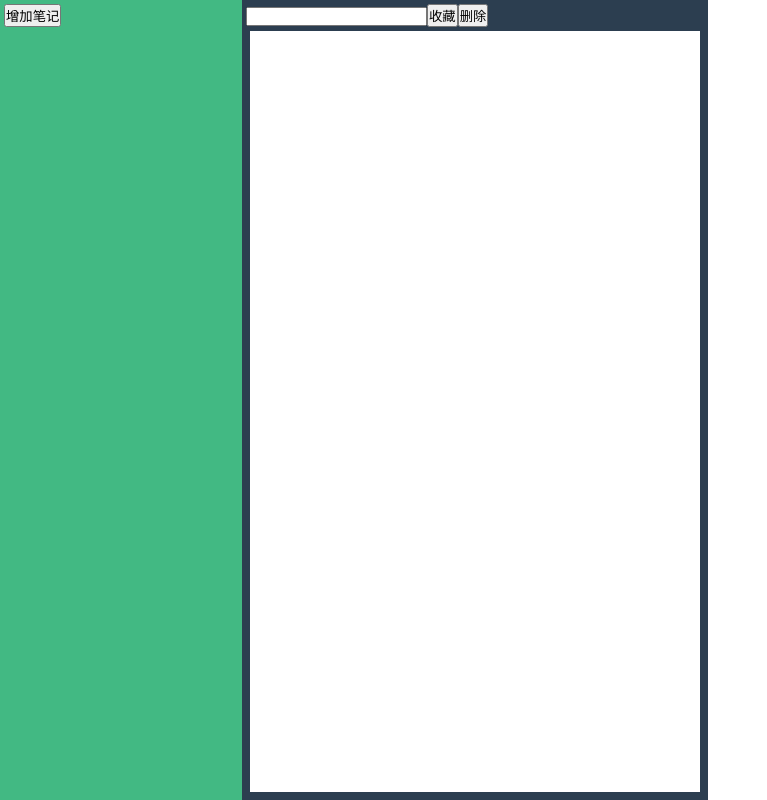
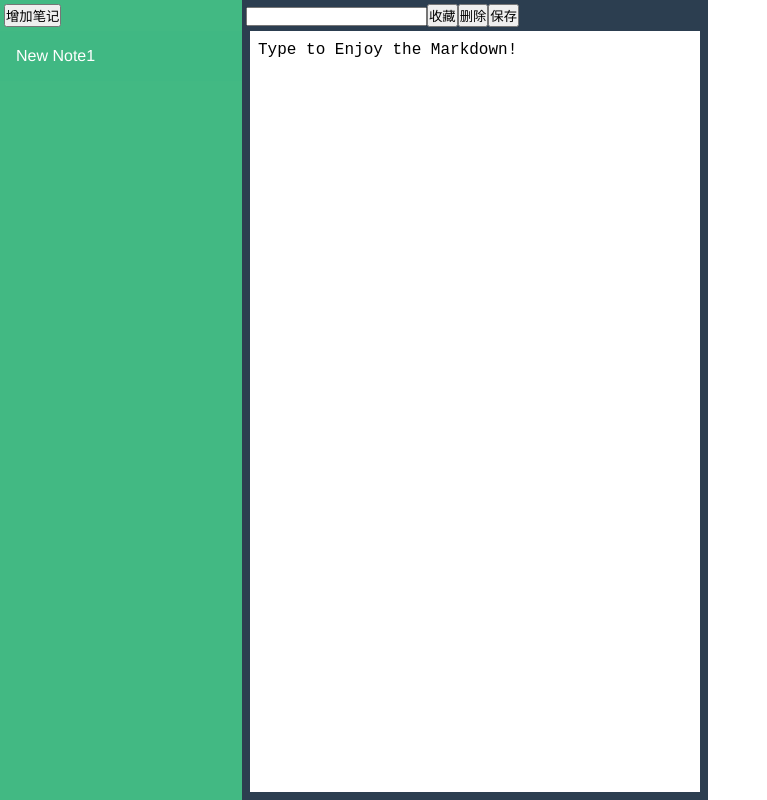
Before and after one commit to zsctest/markdown-note, a Vue app: page / in a window 1280 px wide. Both pictures are taken after a click on the button "增加笔记". Shown: the whole page, without its empty margins (0-767 px from the left). Built offline with nearby package versions, Linux system fonts and the light colour scheme.

Commit message:
用localStorage完成数据存储

```diff
--- a/src/App.vue
+++ b/src/App.vue
@@ -1,41 +1,42 @@
 <template>
   <div id="notebook">
-		<Sidebar />
-		<Mainpane @notechange="noteContent"/>
-		<Preview :notehtml="notehtml" :mainScrollTop="mainScrollTop"/>
+    <template v-if="true">
+      <Mainpane @notechange="noteContent" />
+      <Preview :notehtml="notehtml" :mainScrollTop="mainScrollTop" />
+    </template>
+    <div v-else class="notesEmpty">
+      <div>添加笔记开始写作吧！</div>
     </div>
-
+  </div>
 </template>
 
 <script>
 import Preview from "./components/Preview.vue";
 import Mainpane from "./components/Mainpane.vue";
-	import Sidebar from "./components/Sidebar.vue";
-	import markdown from './markdown.js'
+import markdown from "./markdown.js";
 export default {
-		name: 'App',
+  name: "App",
   components: {
     Preview,
     Mainpane,
-			Sidebar,
   },
-		data(){
-			return{
-				notehtml:"",
-				mainScrollTop:1,
-			}
+  data() {
+    return {
+      notehtml: "",
+      mainScrollTop: 1,
+    };
   },
-		methods:{
-			noteContent(data){
+
+  methods: {
+    noteContent(data) {
       //接收到编辑区组件发来的解析成HTML后的笔记内容
 
       //传给预览区组件
       this.notehtml = markdown(data.content);
       this.mainScrollTop = data.height;
-
-			}
-		}
-	}
+    },
+  },
+};
 </script>
 
 <style>
@@ -56,6 +57,18 @@
 
 #notebook {
   display: flex;
-		justify-content: space-around;
+  /* justify-content: space-around; */
+}
+.notesEmpty {
+  width: 100%;
+  height: 100vh;
+  text-align: center;
+}
+.notesEmpty > div {
+  padding-top: 50%;
+  transform: translateY(-50%);
+  font-size: 4rem;
+  opacity: 0.5;
+  color: darkgray;
 }
 </style>
--- a/src/components/Mainpane.vue
+++ b/src/components/Mainpane.vue
@@ -1,29 +1,64 @@
 <template>
+    <Sidebar @select="selectedNote" ref="sidebar"></Sidebar>
 	<section class="main">
+		<div class="cover" v-show ="noSelectedNote">
+			<div>选择笔记开始写作吧</div>
+		</div>
 		<div class="toolbar">
 			<input />
-			<button>收藏</button>
-			<button>删除</button>
+			<button @click="this.$refs.sidebar.favoriteNote">收藏</button>
+			<button @click="del">删除</button>
+			<button @click="save">保存</button>
 		</div>
 		<textarea v-model="content"></textarea>
 	</section>
 </template>
 
 <script>
+import Sidebar from "./Sidebar.vue";
 	export default{
 		name:"Mainpane",
+		components:{
+			Sidebar,
+		},
 		data(){
 			return {
 				content:"",
+				selectedId:null,
+				noSelected:true,
 			}
 		},
 		watch:{
 			content:function(){
 				// console.log("mainpane发送数据",this.content);
 				//获取编辑区滚动条高度
-				let mainScrollTop = document.querySelector("textarea").scrollTop;
-				let mainScrollHeight = document.querySelector("textarea").scrollHeight;
-				this.$emit("notechange",{"content":this.content,"height":mainScrollTop/mainScrollHeight});
+				let mainScrollTop = document.querySelector("textarea").scrollTop || 0;
+				let mainScrollHeight = document.querySelector("textarea").scrollHeight || 1;
+				this.$emit("notechange",{
+					"content":this.content,
+					"height":mainScrollTop/mainScrollHeight
+					});
+			}
+		},
+		methods:{
+			selectedNote(id){
+				this.selectedId = id;
+				this.content = this.$refs.sidebar.notes.find(note=> note.id === id).content;
+				this.noSelected = false;
+				console.log("in ")
+			},
+			save(){
+				this.$refs.sidebar.notes.find(note=> note.id === this.selectedId).content = this.content;
+			},
+			del(){
+				this.$refs.sidebar.removeNote();
+				this.content = "";
+				this.noSelected = true;
+			}
+		},
+		computed:{
+			noSelectedNote(){
+				return this.noSelected;
 			}
 		}
 	}
@@ -32,6 +67,7 @@
 
 <style scoped>
 	.main{
+		position: relative;
 		background-color: #2C3E50;
 		width:45%;
 		height:100vh;
@@ -52,4 +88,21 @@
 		font-size: 1rem;
 		line-height: 1.4;
 	}
+	.cover{
+		position: absolute;
+		left:0;
+		top:0;
+		width:100%;
+		height:100%;
+		background-color:#ffffff;
+		text-align: center;
+	}
+	.cover > div {
+		margin-left: 100%;
+		transform: translateY(30%);
+		font-size: 4rem;
+		opacity: 0.5;
+		color: darkgray;
+		writing-mode:vertical-lr;
+	}
 </style>
--- a/src/components/Preview.vue
+++ b/src/components/Preview.vue
@@ -1,5 +1,5 @@
 <template>
-  <aside class="preview" v-html="notePreview"></aside>
+  <aside ref="preview" class="preview" v-html="notePreview"></aside>
 </template>
 
 <script>
@@ -16,12 +16,14 @@ export default {
       // console.log("preview接收到数据",this.content);
       return this.content;
     },
+
   },
   watch: {
     notehtml: function () {
       this.content = this.notehtml;
 
-      let previewArea = document.querySelector(".preview");
+      // let previewArea = document.querySelector(".preview");
+      let previewArea = this.$refs.preview;
       let previewScrollHeight = previewArea.scrollHeight;
       window.requestAnimationFrame(()=>{
         previewArea.scrollTo(0,this.mainScrollTop*previewScrollHeight);
--- a/src/components/Sidebar.vue
+++ b/src/components/Sidebar.vue
@@ -1,25 +1,137 @@
 <template>
   <aside class="side-bar">
     <div class="toolbar">
-			<button @click="addNode">增加笔记</button></div>
+      <button @click="addNote" :title="notes.length + ' note(s) already'">
+        增加笔记
+      </button>
+    </div>
     <div class="notes">
-			<div class="note">
-
+      <div
+        class="note"
+        v-for="note of sortedNotes"
+        :class="{ selected: note ===  selectedNote}"
+        @click="selectNote(note)"
+        :key="note.id"
+      >
+        <i class="icon material-icons" v-if="note.favorite">star</i
+        >{{ note.title }}
       </div>
     </div>
   </aside>
 </template>
 
 <script>
+export default {
+  name: "Sidebar",
+data () {
+    return {
+      notes: JSON.parse(localStorage.getItem('notes')) || [],
+      selectedId: localStorage.getItem('selected-id') || null,
+      isSelected:false,
+    }
+  },
+
+
+  computed: {
+    selectedNote () {
+      return this.notes.find(note => note.id === this.selectedId)
+    },
+
+
+    sortedNotes () {
+      return this.notes.slice().sort((a, b) => a.created - b.created)
+      .sort((a, b) => (a.favorite === b.favorite)? 0 : a.favorite? -1 : 1)
+    },
+
+  },
+
+
+  watch: {
+    notes: {
+      handler: 'saveNotes',
+      deep: true,
+    },
+    selectedId (val, oldVal) {
+      localStorage.setItem('selected-id', val);
+      console.log("old",oldVal);
+    },
+  },
+
+  methods:{
+    addNote () {
+      const time = Date.now()
+      const note = {
+          id: String(time),
+          title: "New Note" + (this.notes.length + 1),
+          content: "Type to Enjoy the Markdown!",
+          created: time,
+          favorite: false,
+      };
+      // Add
+      this.notes.push(note)
+      // Select
+      this.selectNote(note)
+    },
+
+    // Remove
+    removeNote () {
+      if (this.selectedNote && confirm('Delete the note?')) {
+        const index = this.notes.indexOf(this.selectedNote)
+        if (index !== -1) {
+          this.notes.splice(index, 1)
+        }
+      }
+      this.isSelected = false;
+    },
+
+    selectNote (note) {
+      this.selectedId = note.id;
+      this.$emit("select",this.selectedId);
+    },
+
+    saveNotes () {
+      localStorage.setItem('notes', JSON.stringify(this.notes))
+      console.log('Notes saved!', new Date())
+    },
+
+    favoriteNote () {
+      this.selectedNote.favorite ^= true
+    },
+    getSelected(){
+      return this.isSelected;
+    }
+  },
+  updated(){
+    console.log("updated",this.selectedId);
+    // this.$emit("select",this.selectedId);
+  }
+
+};
 </script>
 
 <style scoped>
-	.side-bar{
-		background-color: #42B983;
-		width:300px;
-		height:100vh;
+.side-bar {
+  background-color: #42b983;
+  width: 300px;
+  height: 100vh;
 }
-	.toolbar{
+.toolbar {
   padding: 4px;
 }
+.note {
+  padding: 16px;
+  cursor: pointer;
+}
+
+.note:hover {
+  background: #ade2ca;
+}
+
+.note .icon {
+  float: right;
+}
+.note.selected {
+  background: #40b883;
+  color: white;
+}
 </style>
```
Lines whose indentation alone changed are shown as unchanged.
